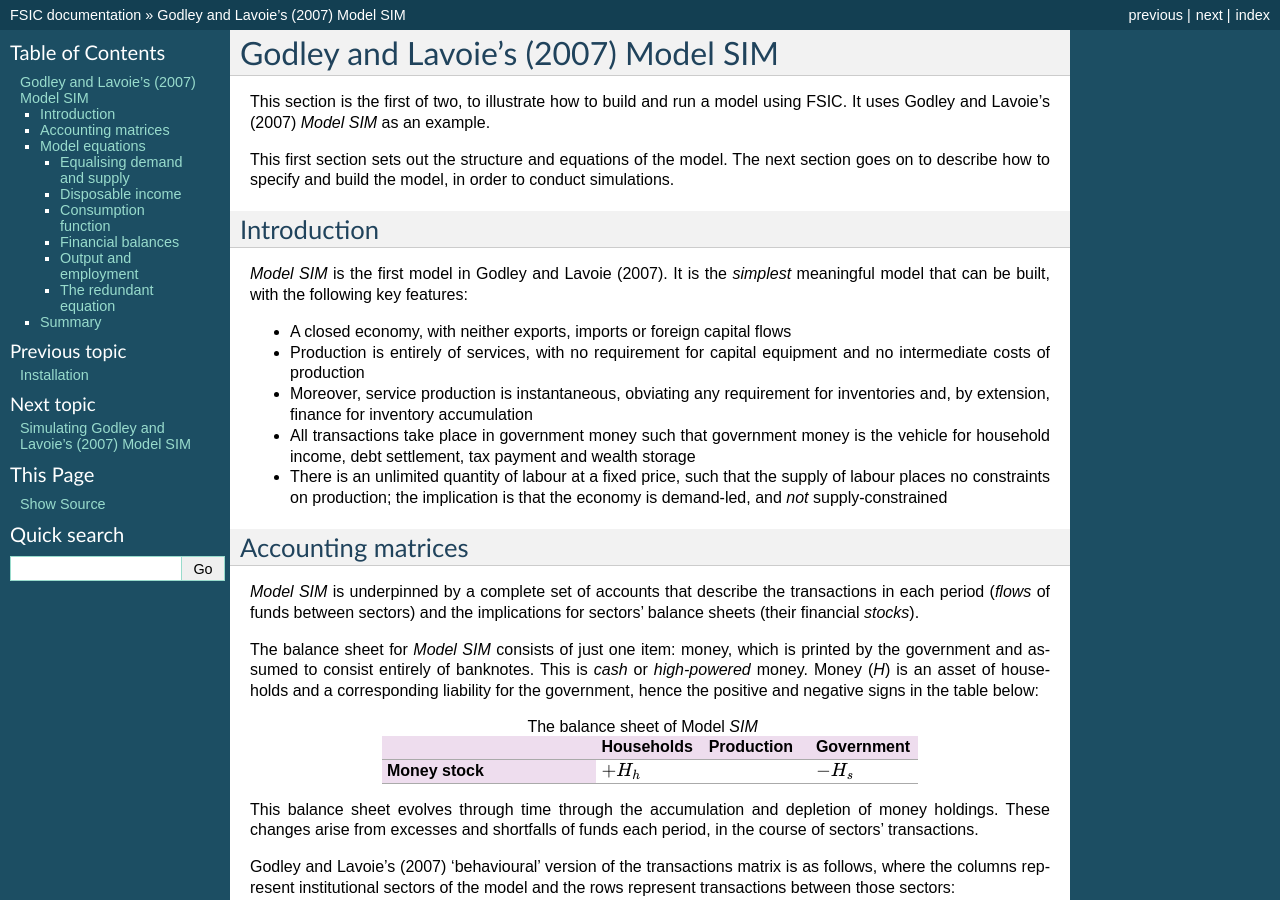
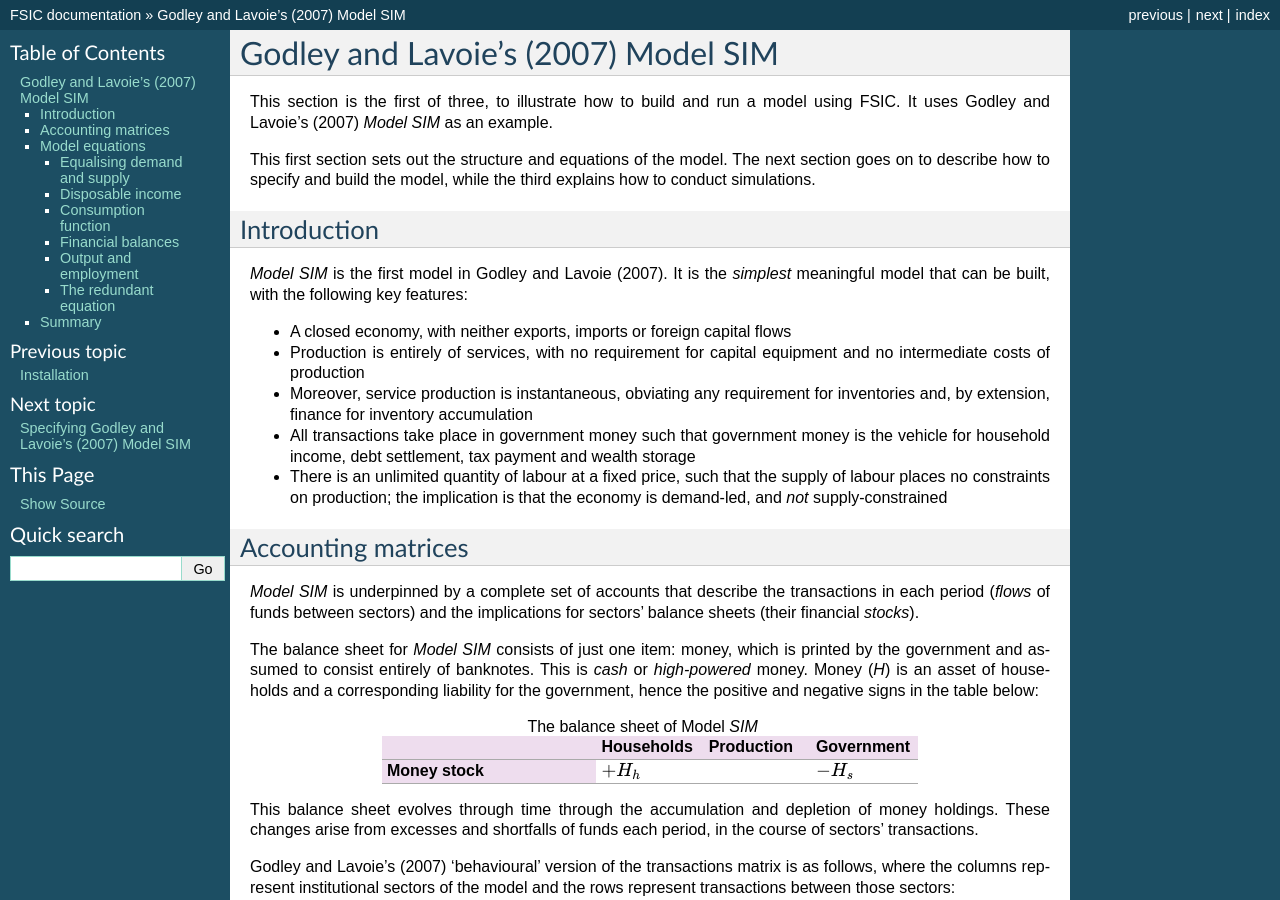
Before and after one commit to ChrisThoung/fsic-archive, a Sphinx documentation site: the page built from doc/source/example-model.rst, in a window 1280 px wide and 900 px high. Built offline with Sphinx 7.4.7, drawn with Linux system fonts in a browser that asks for light colours; the version number could not be read and is left out.

Commit message:
Further restructure as documentation grows
Switch from two example sections to three:
 - Model theory
 - Model specification and construction
 - Model simulation

```diff
--- a/doc/source/example-model.rst
+++ b/doc/source/example-model.rst
@@ -4,12 +4,12 @@
 Godley and Lavoie's (2007) Model SIM
 ************************************
 
-This section is the first of two, to illustrate how to build and run a model
+This section is the first of three, to illustrate how to build and run a model
 using FSIC. It uses Godley and Lavoie's (2007) *Model SIM* as an example.
 
 This first section sets out the structure and equations of the model. The next
-section goes on to describe how to specify and build the model, in order to
-conduct simulations.
+section goes on to describe how to specify and build the model, while the third
+explains how to conduct simulations.
 
 
 .. _example-model-intro:
--- /dev/null
+++ b/doc/source/example-simulate.rst
@@ -0,0 +1,5 @@
+.. _example-simulate:
+
+***********************************************
+Simulating Godley and Lavoie's (2007) Model SIM
+***********************************************
--- a/doc/source/index.rst
+++ b/doc/source/index.rst
@@ -15,7 +15,8 @@ models in the tradition of Wynne Godley.
    introduction.rst
    installation.rst
    example-model.rst
-   example-run.rst
+   example-spec.rst
+   example-simulate.rst
 
 
 Indices and tables
```
Also changed, not shown: doc/source/example-spec.rst (renamed from doc/source/example-run.rst, +9 -9 lines).
